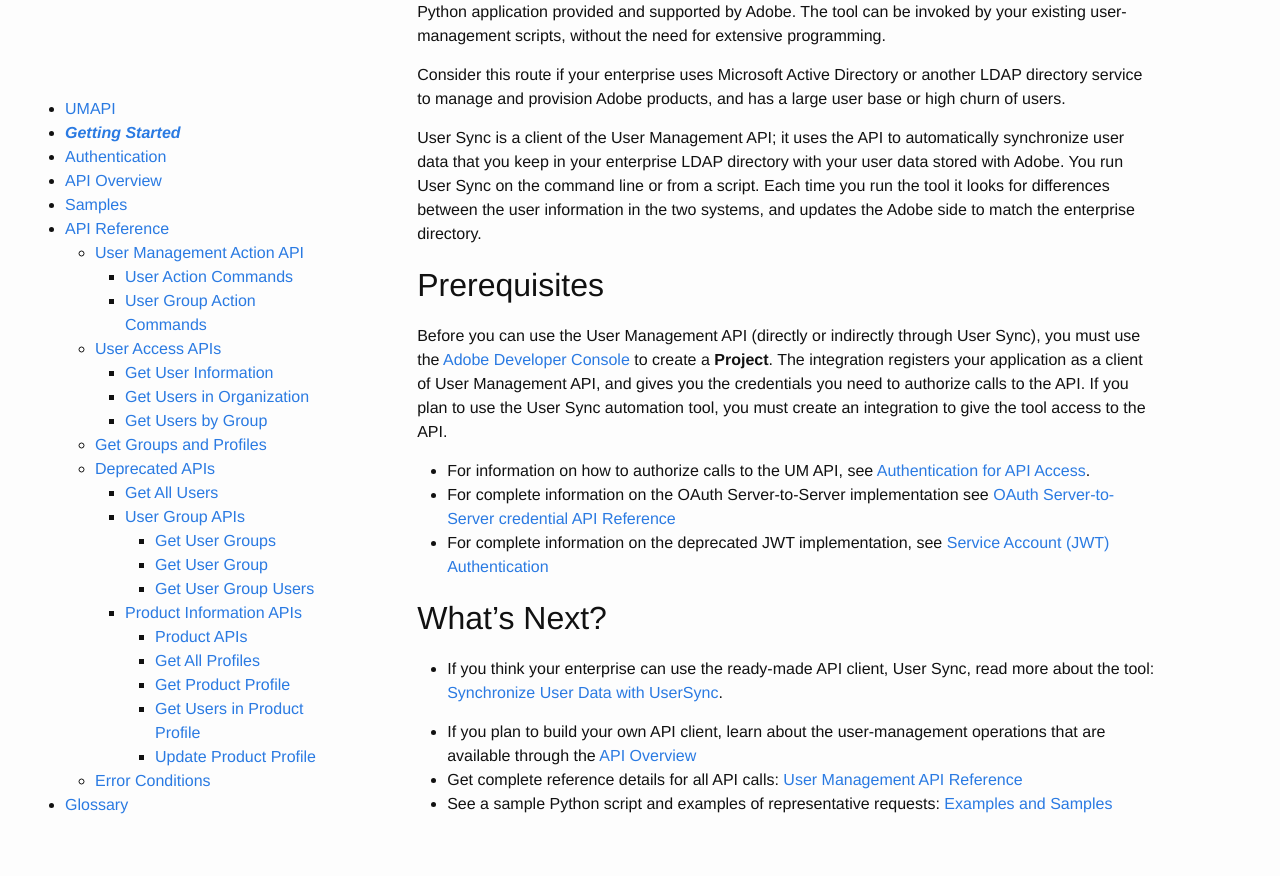
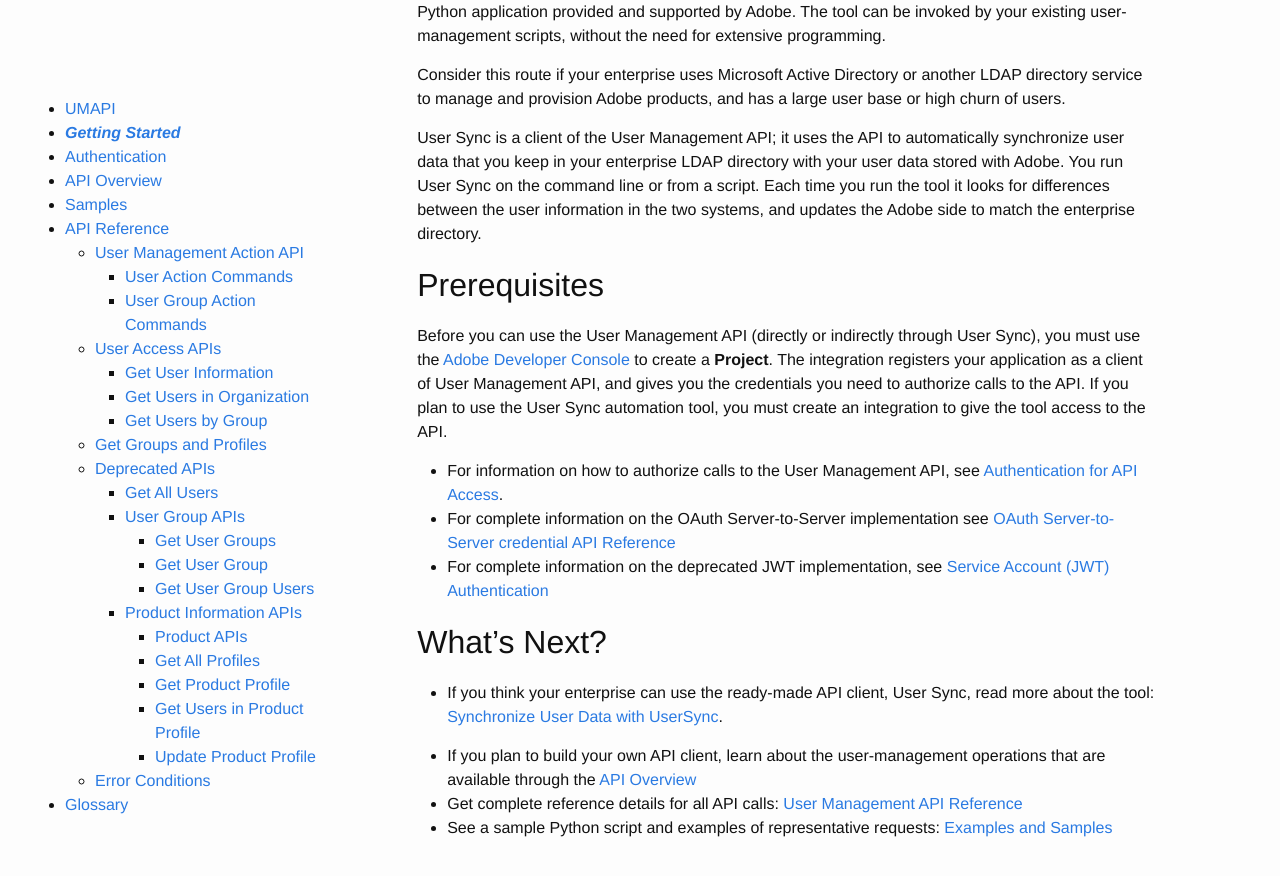
Before and after one commit to adobe-apiplatform/umapi-documentation, a Jekyll site: the page built from docs/en/getstarted.md, in a window 1280 px wide and 900 px high, scrolled down 1601 px. Shown: the top 876 px of the window. Built offline with Jekyll 4.4.1, drawn with Linux system fonts in a browser that asks for light colours.

Commit message:
Update docs/en/getstarted.md
Co-authored-by: Lea Savage <leasavage@gmail.com>

```diff
--- a/docs/en/getstarted.md
+++ b/docs/en/getstarted.md
@@ -42,7 +42,7 @@
 ## <a name="prereq" class="api-ref-subtitle">Prerequisites</a>
 
 Before you can use the User Management API (directly or indirectly through User Sync), you must use the [Adobe Developer Console](https://developer.adobe.com/) to create a **Project**. The integration registers your application as a client of User Management API, and gives you the credentials you need to authorize calls to the API. If you plan to use the User Sync automation tool, you must create an integration to give the tool access to the API.
-* For information on how to authorize calls to the UM API, see [Authentication for API Access](UM_Authentication).
+* For information on how to authorize calls to the User Management API, see [Authentication for API Access](UM_Authentication).
 * For complete information on the OAuth Server-to-Server implementation see [OAuth Server-to-Server credential API Reference](https://developer.adobe.com/developer-console/docs/guides/authentication/ServerToServerAuthentication/IMS/)
 * For complete information on the deprecated JWT implementation, see [Service Account (JWT) Authentication](https://developer.adobe.com/developer-console/docs/guides/authentication/JWT/)
 
```
